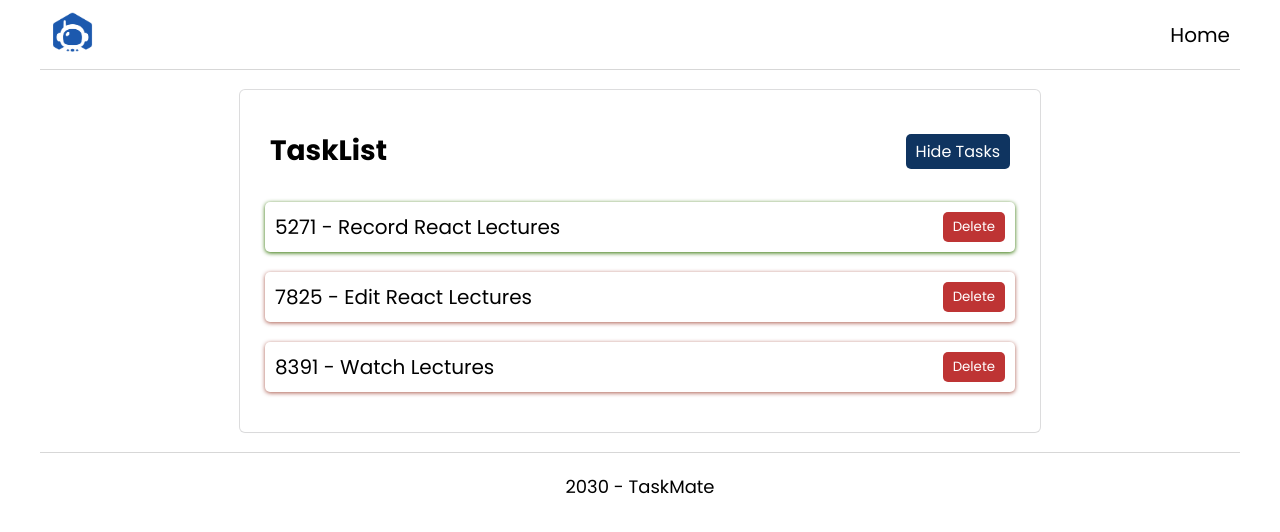
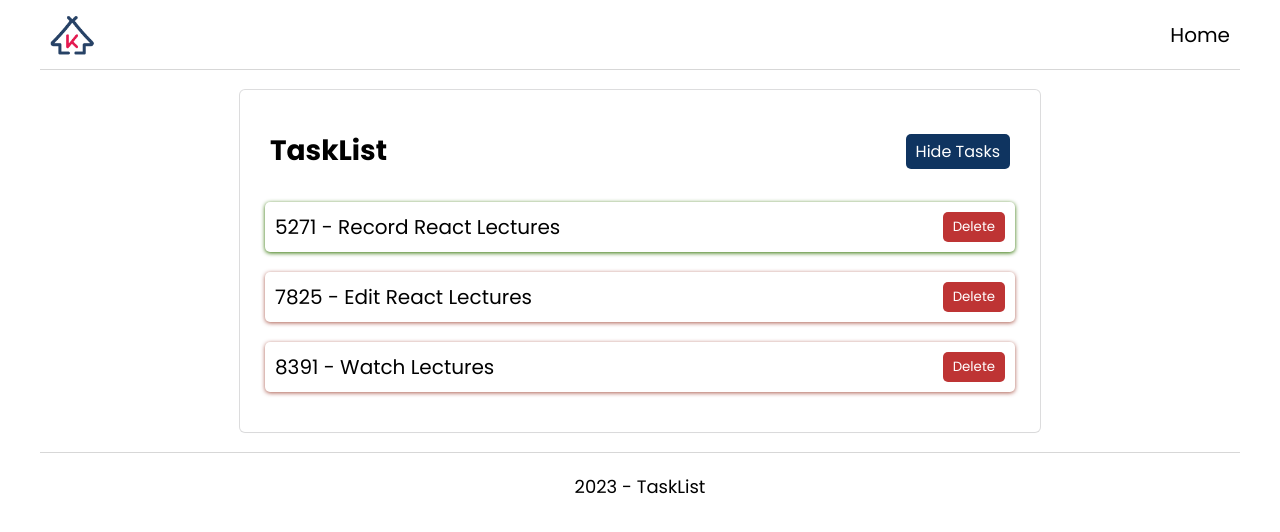
Before and after one commit to profrbazur/React, a React (Create React App) app: page / in a window 1280 px wide. Shown: the top 532 px of the page. Built offline with nearby package versions, Linux system fonts and the light colour scheme.

Commit message:
UserInputStarterFile

```diff
--- a/src/components/Footer.js
+++ b/src/components/Footer.js
@@ -1,9 +1,9 @@
-import "./Footer.css";
+import './Footer.css';
 
 export const Footer = () => {
   return (
     <footer>
-        <p>2030 - TaskMate</p>
+      <p>2023 - TaskList</p>
     </footer>
-  )
-}
+  );
+};
```
Also changed, not shown: src/assets/logo.png.
